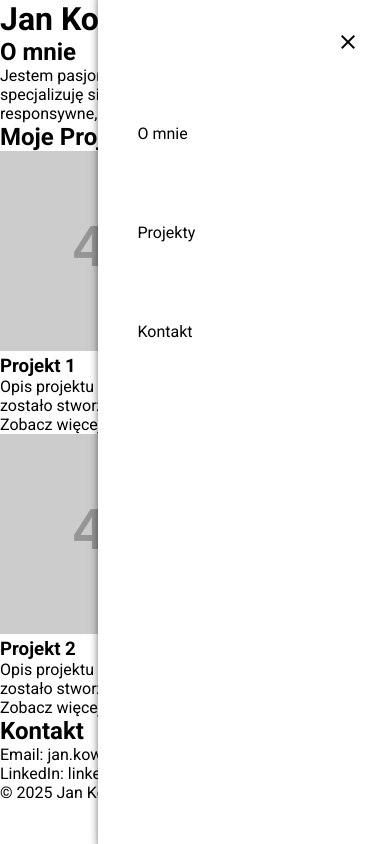
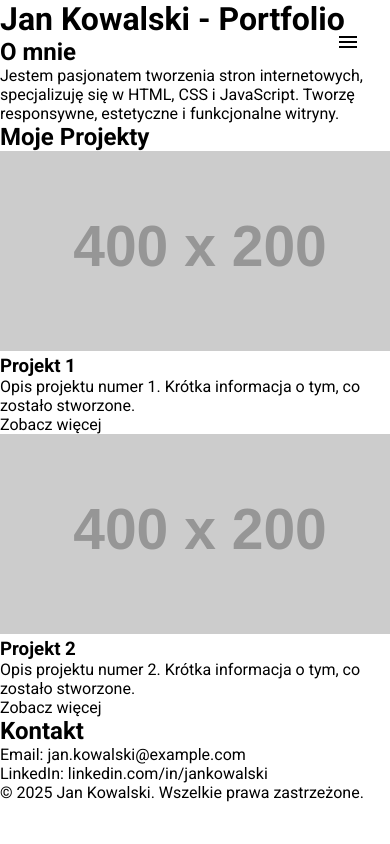
Before and after one commit to thabek/portfolio, a plain HTML site: page index.html in a window 390 px wide. Drawn offline with nearby package versions, Linux system fonts and the light colour scheme; placeholder pictures from the web are drawn by us.

Commit message:
hamburger

```diff
--- a/nav.js
+++ b/nav.js
@@ -1,17 +1,15 @@
 function openNav() {
 	document.getElementById("nav").style.width = "75%";
+	document.getElementById("nav").style.boxShadow = "8px 0 10px 5px black";
 	document.getElementById("nav-ul").style.opacity = "100%";
-	document.getElementById("hamburger-close").style.opacity = "100%";
-	document.getElementById("hamburger-close").style.display = "block";
-	document.getElementById("hamburger").style.opacity = "0%";
+	document.getElementById("hamburger-close").style.display = "initial";
 	document.getElementById("hamburger").style.display = "none";
 
 }
 function closeNav() {
 	document.getElementById("nav").style.width = "0%";
+	document.getElementById("nav").style.boxShadow = "none";
 	document.getElementById("nav-ul").style.opacity = "0%";
-	document.getElementById("hamburger-close").style.opacity = "0%";
 	document.getElementById("hamburger-close").style.display = "none";
-	document.getElementById("hamburger").style.opacity = "100%";
-	document.getElementById("hamburger").style.display = "block";
+	document.getElementById("hamburger").style.display = "initial";
 }
--- a/style.css
+++ b/style.css
@@ -12,22 +12,26 @@
 	align-items: flex-end;
 	position: fixed;
 	right: 0;
-	width: 75%;
+	width: 0%;
 	height: 100%;
 	background-color: white;
-	box-shadow: 8px 0 10px 5px black;
+	box-shadow: none;
+	transition: 0.25s;
 }
 
 #hamburger {
-	display: none;
+	display: initial;
+	padding: 30px;
 }
 
 #hamburger-close {
 	padding: 30px;
+	display: none;
 }
 
 #nav-ul {
 	list-style: none;
+	opacity: 0%;
 	width: 100%;
 }
 
```
